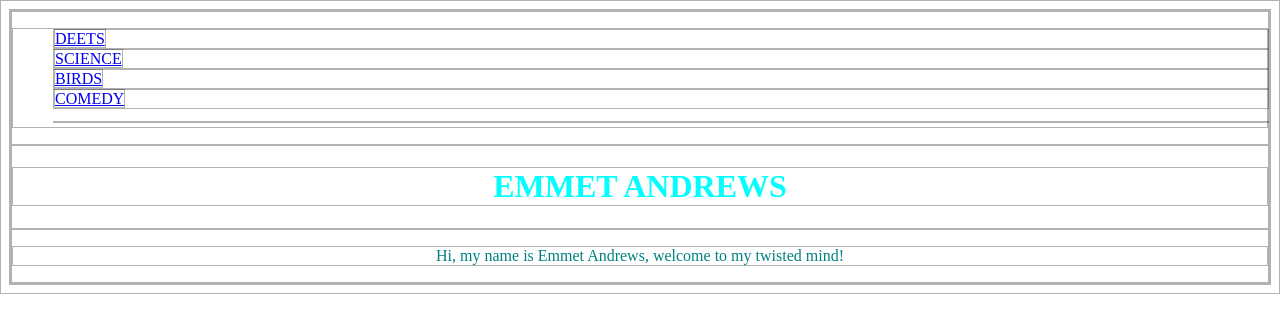
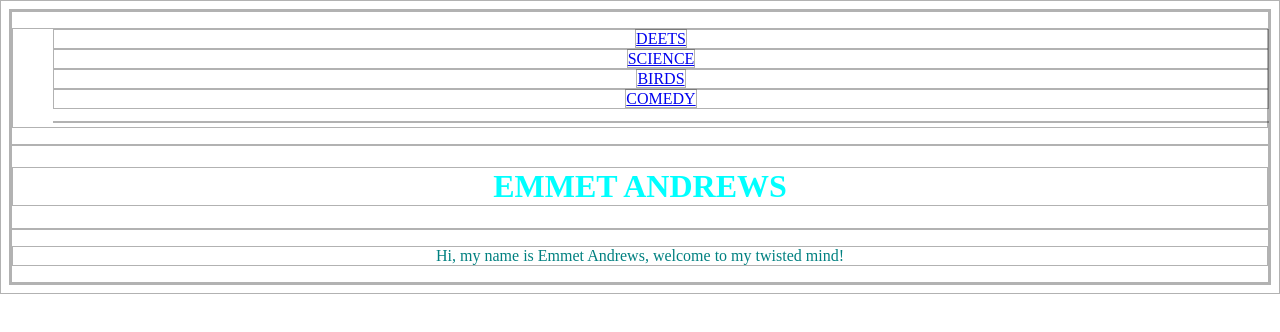
Before and after one commit to TrashCrab/Website, a plain HTML site: page index.html in a window 1280 px wide. Drawn offline with Linux system fonts and the light colour scheme.

Commit message:
text align fix

```diff
--- a/style.css
+++ b/style.css
@@ -3,13 +3,12 @@
 }
 
 .navigation {
-  text align: center;
+  text-align: center;
 }
 
 .navigation li {
   color: Blue;
   display: inline-block;
-  text align: center;
   width: 100%;
 }
 
@@ -24,4 +23,11 @@ h1 {
 }
 
 
-/* use google font directory to get the correct font on a web page every time! */
+/*
+
+use google font directory to get the correct font on a web page every time!
+
+overflow: scroll; to put all overflow into a scrollable box.
+
+
+*/
```
